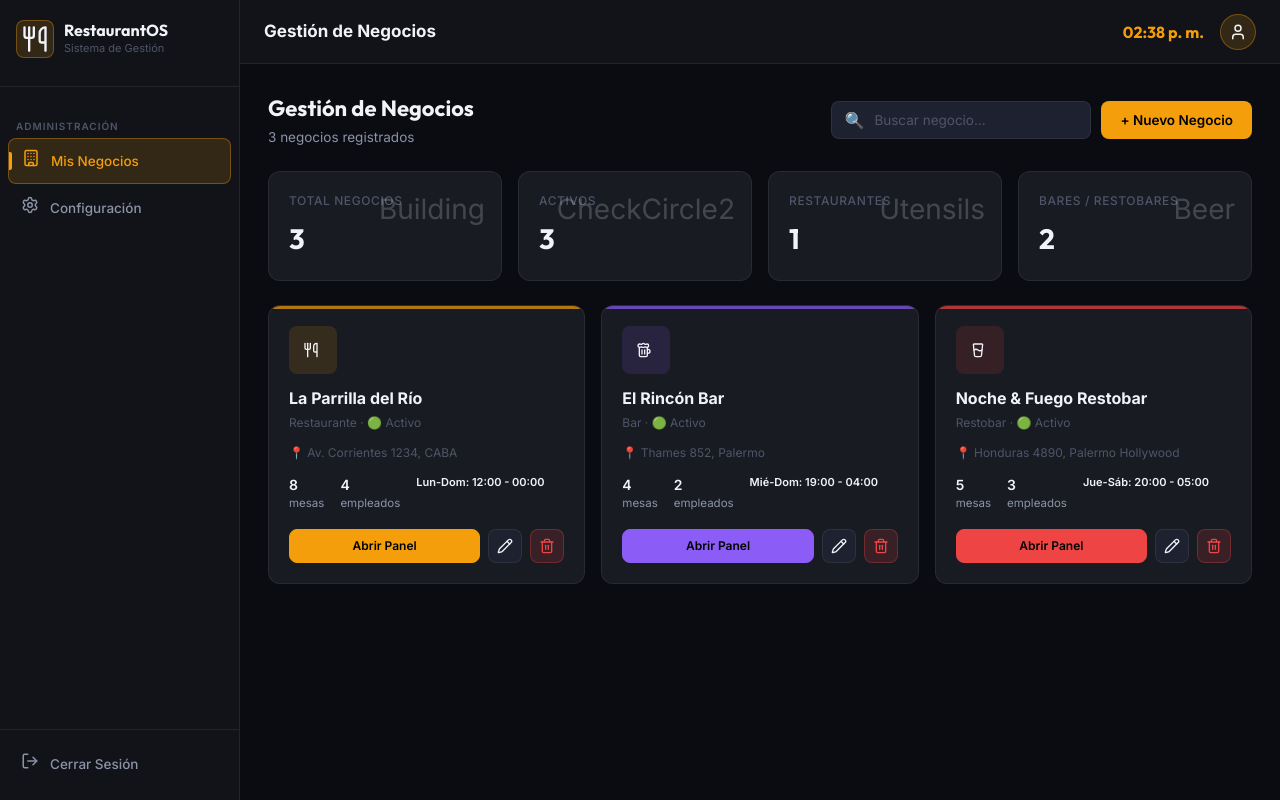
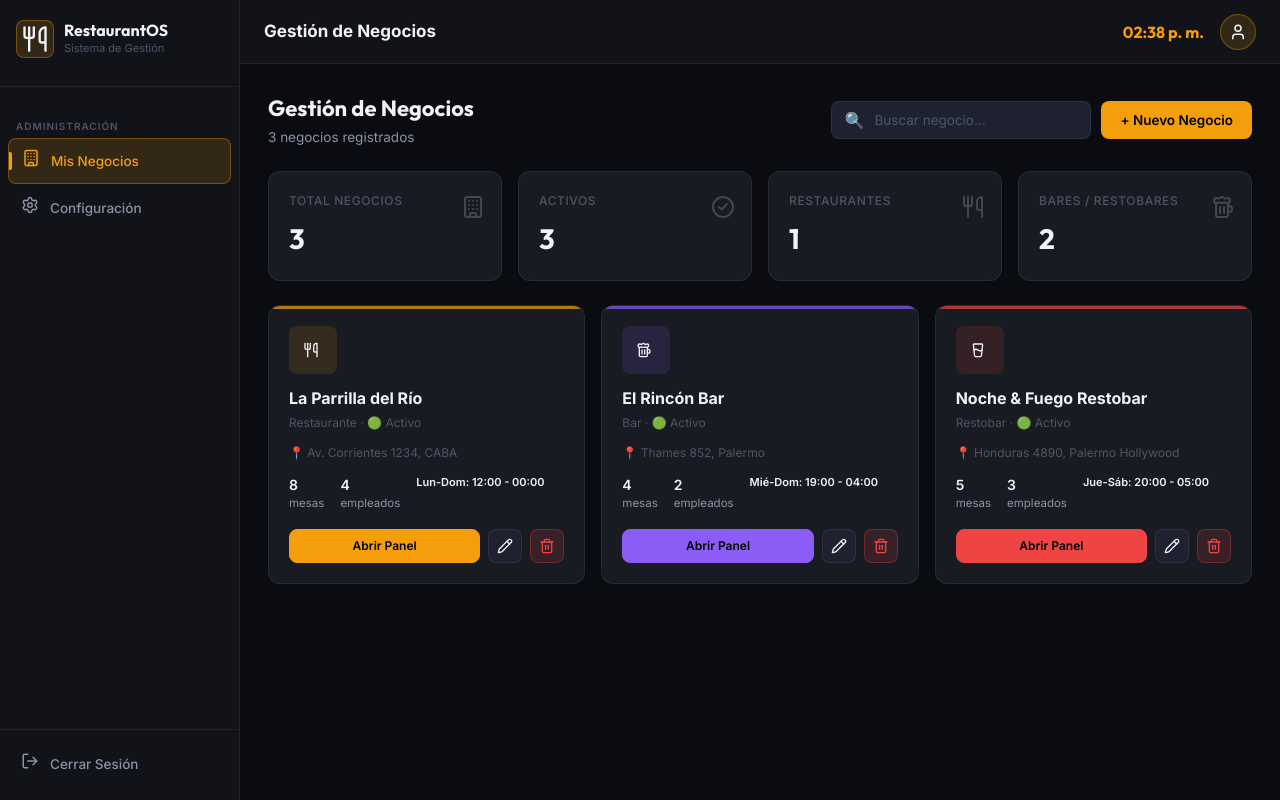
Before and after one commit to Tobregon1/restaurant, a React (Vite) app: page /negocios in a window 1280 px wide. Built offline with nearby package versions, Linux system fonts and the light colour scheme; sample sign-in values are in the browser's storage.

Commit message:
Fix React array keys and string icons

```diff
--- a/src/pages/GestionNegocios.jsx
+++ b/src/pages/GestionNegocios.jsx
@@ -6,7 +6,7 @@ import { useToast } from '../contexts/ToastContext';
 import { Modal } from '../components/shared/UI';
 import { TIPOS_NEGOCIO } from '../data/mockData';
 
-const NEGOCIO_ICONS = { Restaurante: [<Utensils size={16} style={{marginRight: 4, verticalAlign: 'middle'}}/>, ''], Bar: [<Beer size={16} style={{marginRight: 4, verticalAlign: 'middle'}}/>, ''], Restobar: [<GlassWater size={16} style={{marginRight: 4, verticalAlign: 'middle'}}/>, ''], Cafetería: [<Coffee size={16} style={{marginRight: 4, verticalAlign: 'middle'}}/>, ''], Pizzería: [<Pizza size={16} style={{marginRight: 4, verticalAlign: 'middle'}}/>, ''], Parrilla: [<Beef size={16} style={{marginRight: 4, verticalAlign: 'middle'}}/>, ''], Sushi: [<Fish size={16} style={{marginRight: 4, verticalAlign: 'middle'}}/>, ''], Heladería: [<IceCream size={16} style={{marginRight: 4, verticalAlign: 'middle'}}/>, ''] };
+const NEGOCIO_ICONS = { Restaurante: <Utensils size={16} style={{marginRight: 4, verticalAlign: 'middle'}}/>, Bar: <Beer size={16} style={{marginRight: 4, verticalAlign: 'middle'}}/>, Restobar: <GlassWater size={16} style={{marginRight: 4, verticalAlign: 'middle'}}/>, Cafetería: <Coffee size={16} style={{marginRight: 4, verticalAlign: 'middle'}}/>, Pizzería: <Pizza size={16} style={{marginRight: 4, verticalAlign: 'middle'}}/>, Parrilla: <Beef size={16} style={{marginRight: 4, verticalAlign: 'middle'}}/>, Sushi: <Fish size={16} style={{marginRight: 4, verticalAlign: 'middle'}}/>, Heladería: <IceCream size={16} style={{marginRight: 4, verticalAlign: 'middle'}}/> };
 const ACCENT_COLORS = ['#f59e0b', '#8b5cf6', '#ef4444', '#10b981', '#3b82f6', '#f97316', '#ec4899', '#14b8a6'];
 
 const defaultForm = { nombre: '', tipo: 'Restaurante', color: '#f59e0b', direccion: '', telefono: '', email: '', horarios: '', costoDelivery: 500, iva: 21, activo: true };
@@ -78,10 +78,10 @@ export default function GestionNegocios() {
       {/* Stats */}
       <div className="grid-4" style={{ marginBottom: 24 }}>
         {[
-          { label: 'Total Negocios', value: negocios.length, icon: 'Building' },
-          { label: 'Activos', value: negocios.filter((n) => n.activo).length, icon: 'CheckCircle2' },
-          { label: 'Restaurantes', value: negocios.filter((n) => n.tipo === 'Restaurante').length, icon: 'Utensils' },
-          { label: 'Bares / Restobares', value: negocios.filter((n) => ['Bar', 'Restobar'].includes(n.tipo)).length, icon: 'Beer' },
+          { label: 'Total Negocios', value: negocios.length, icon: <Building /> },
+          { label: 'Activos', value: negocios.filter((n) => n.activo).length, icon: <CheckCircle2 /> },
+          { label: 'Restaurantes', value: negocios.filter((n) => n.tipo === 'Restaurante').length, icon: <Utensils /> },
+          { label: 'Bares / Restobares', value: negocios.filter((n) => ['Bar', 'Restobar'].includes(n.tipo)).length, icon: <Beer /> },
         ].map((s) => (
           <div className="stat-card" key={s.label}>
             <div className="stat-icon">{s.icon}</div>
@@ -212,7 +212,7 @@ export default function GestionNegocios() {
         <div className="modal-footer">
           <button className="btn btn-secondary" onClick={() => setModalOpen(false)}>Cancelar</button>
           <button className="btn btn-primary" onClick={handleSave} id="neg-guardar">
-            {editingId ? '💾 Guardar cambios' : [<CheckCircle2 size={16} style={{marginRight: 4, verticalAlign: 'middle'}}/>, 'Crear Negocio']}
+            {editingId ? '💾 Guardar cambios' : <><CheckCircle2 size={16} style={{marginRight: 4, verticalAlign: 'middle'}}/> Crear Negocio</>}
           </button>
         </div>
       </Modal>
--- a/src/pages/Login.jsx
+++ b/src/pages/Login.jsx
@@ -64,14 +64,9 @@ export default function Login() {
             id="login-submit"
             style={{ marginTop: 8 }}
           >
-            {loading ? '⏳ Ingresando...' : '🔐 Ingresar al Sistema'}
+            {loading ? 'Ingresando...' : 'Ingresar al Sistema'}
           </button>
         </form>
-        <div style={{ marginTop: 20, padding: 14, background: 'var(--bg-elevated)', borderRadius: 'var(--radius-sm)', fontSize: 12, color: 'var(--text-muted)' }}>
-          <strong style={{ color: 'var(--text-secondary)' }}>Demo:</strong><br />
-          Usuario: admin<br />
-          Password: admin123
-        </div>
       </div>
     </div>
   );
--- a/src/pages/Mesas.jsx
+++ b/src/pages/Mesas.jsx
@@ -87,7 +87,7 @@ export default function Mesas() {
 
       {/* Tabs */}
       <div style={{ display: 'flex', gap: 4, marginBottom: 20, background: 'var(--bg-card)', padding: 4, borderRadius: 'var(--radius)', border: '1px solid var(--border)', width: 'fit-content' }}>
-        {[['plano', [<Armchair size={16} style={{marginRight: 4, verticalAlign: 'middle'}}/>, 'Plano']], ['reservas', [<Calendar size={16} style={{marginRight: 4, verticalAlign: 'middle'}}/>, 'Reservas']]].map(([t, l]) => (
+        {[['plano', <><Armchair size={16} style={{marginRight: 4, verticalAlign: 'middle'}}/> Plano</>], ['reservas', <><Calendar size={16} style={{marginRight: 4, verticalAlign: 'middle'}}/> Reservas</>]].map(([t, l]) => (
           <button key={t} className={`btn ${tab === t ? 'btn-primary' : 'btn-ghost'}`} onClick={() => setTab(t)}>{l}</button>
         ))}
       </div>
@@ -184,7 +184,7 @@ export default function Mesas() {
         </div>
         <div className="modal-footer">
           <button className="btn btn-secondary" onClick={() => setMesaModal(false)}>Cancelar</button>
-          <button className="btn btn-primary" onClick={saveMesa}>{editingMesa ? '💾 Guardar' : [<CheckCircle2 size={16} style={{marginRight: 4, verticalAlign: 'middle'}}/>, 'Crear']}</button>
+          <button className="btn btn-primary" onClick={saveMesa}>{editingMesa ? '💾 Guardar' : <><CheckCircle2 size={16} style={{marginRight: 4, verticalAlign: 'middle'}}/> Crear</>}</button>
         </div>
       </Modal>
 
@@ -233,7 +233,7 @@ export default function Mesas() {
         </div>
         <div className="modal-footer">
           <button className="btn btn-secondary" onClick={() => setReservaModal(false)}>Cancelar</button>
-          <button className="btn btn-primary" onClick={saveReserva}>{editingReserva ? '💾 Guardar' : [<CheckCircle2 size={16} style={{marginRight: 4, verticalAlign: 'middle'}}/>, 'Reservar']}</button>
+          <button className="btn btn-primary" onClick={saveReserva}>{editingReserva ? '💾 Guardar' : <><CheckCircle2 size={16} style={{marginRight: 4, verticalAlign: 'middle'}}/> Reservar</>}</button>
         </div>
       </Modal>
     </div>
```
